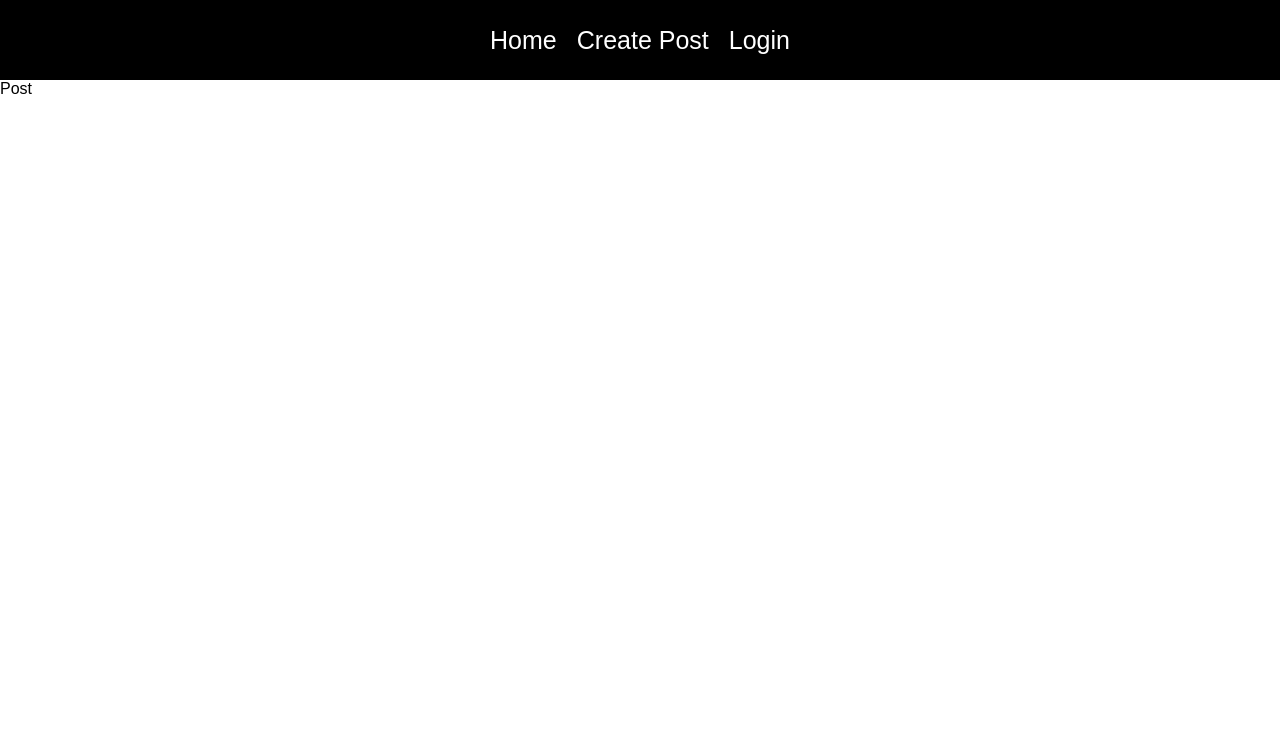
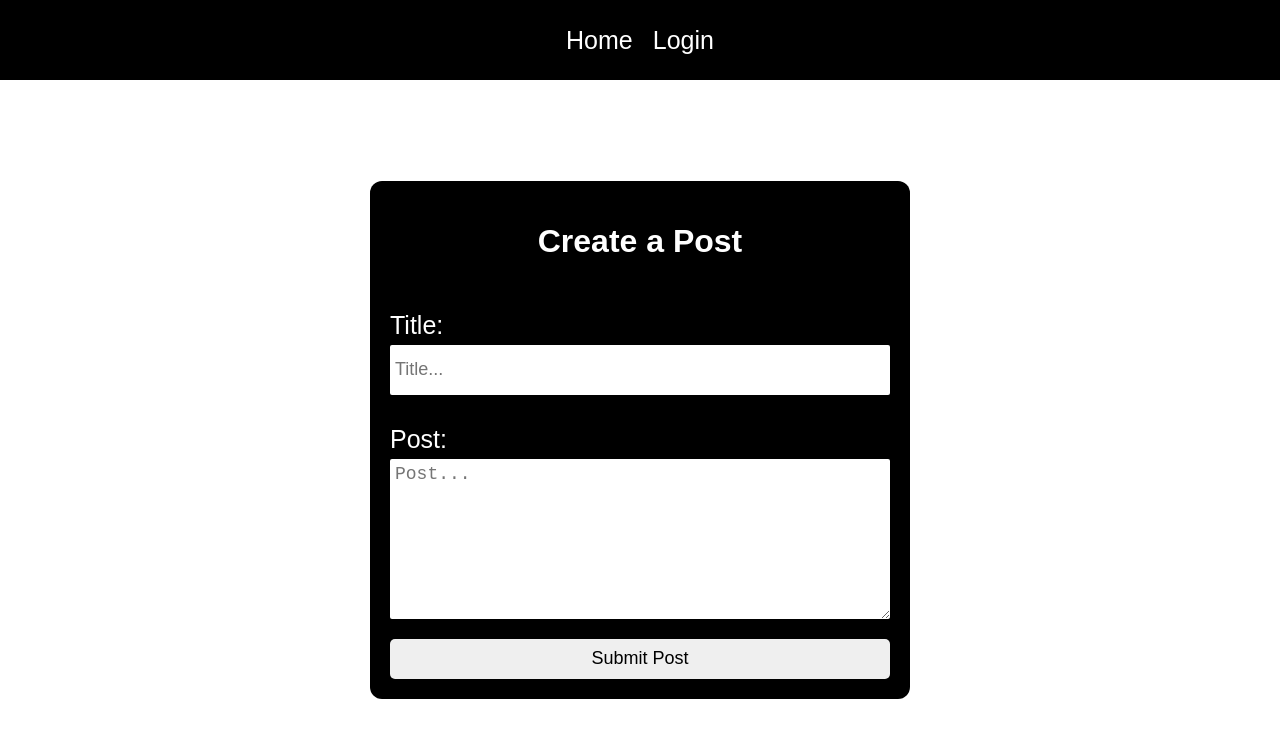
Before and after one commit to shams-rf/BlogApp, a React (Create React App) app: page /createpost in a window 1280 px wide. Shown: the top 738 px of the page. Built offline with nearby package versions, Linux system fonts and the light colour scheme.

Commit message:
-Populate create post page -Implement CreatePost method

```diff
--- a/src/App.js
+++ b/src/App.js
@@ -28,8 +28,14 @@ function App() {
       <Router>
           <nav>
               <Link to="/">Home</Link>
-              <Link to="/createpost">Create Post</Link>
-              {!isAuth ? <Link to="/login">Login</Link> : <button onClick={signUserOut}>Log Out</button>}
+              {!isAuth ? (
+                <Link to="/login">Login</Link>
+              ) : (
+                    <>
+                    <Link to="/createpost">Create Post</Link>
+                    <button onClick={signUserOut}>Log Out</button>
+                    </>
+                  )}
           </nav>
         <Routes>
           <Route path="/" element={<Home />} />
--- a/src/pages/CreatePost.js
+++ b/src/pages/CreatePost.js
@@ -1,8 +1,45 @@
-import React from "react";
+import React, {useState} from "react";
+import {addDoc, collection} from "firebase/firestore";
+import {auth, db} from "../firebase-config";
+import {useNavigate} from "react-router-dom";
+
 
 function CreatePost() {
+    // Keep track of user input for title and post text
+    const [title, setTitle] = useState("");
+    const [postText, setPostText] = useState("");
+
+    const postsCollectionRef = collection(db, "posts");
+    let navigate = useNavigate();
+
+    const CreatePost = async () => {
+        await addDoc(postsCollectionRef, {
+            title,
+            postText,
+            author: {name: auth.currentUser.displayName, id: auth.currentUser.uid}
+        });
+        navigate("/");
+    };
+
     return (
-        <div>Post</div>
+        <div className="createPostPage">
+            <div className="cpContainer">
+                <h1>Create a Post</h1>
+                <div className="inputGp">
+                    <label>Title:</label>
+                    <input type="text" placeholder="Title..." onChange={(event) => {
+                        setTitle(event.target.value);
+                    }}/>
+                </div>
+                <div className="inputGp">
+                    <label>Post:</label>
+                    <textarea placeholder="Post..." onChange={(event) => {
+                        setPostText(event.target.value);
+                    }}/>
+                </div>
+                <button onClick={CreatePost}>Submit Post</button>
+            </div>
+        </div>
     )
 }
 
--- a/src/pages/Login.js
+++ b/src/pages/Login.js
@@ -1,7 +1,7 @@
 import React from "react";
 import {auth, provider} from "../firebase-config";
 import {signInWithPopup} from "firebase/auth";
-import {useNavigate} from "react-router-dom"
+import {useNavigate} from "react-router-dom";
 
 function Login({setIsAuth}) {
     let navigate = useNavigate();
```
